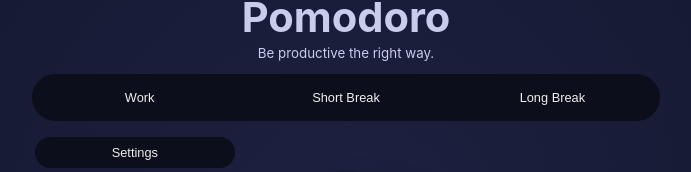
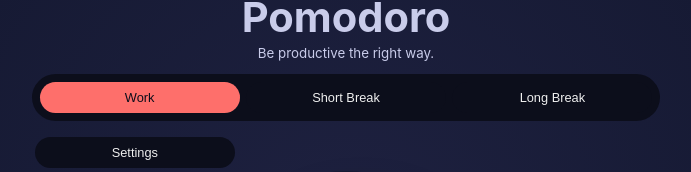
Before and after one commit to vitorolopes/React_Pomodoro, a React (Create React App) app: page / in a window 1280 px wide. Both pictures are taken after a click on the button "Set Timer". Shown: the part 162-334 px from the top of the page, without its empty margins (294-985 px from the left). Built offline with nearby package versions, Linux system fonts and the light colour scheme.

Commit message:
Add the key property to <CountdownCircleTimer/>.Change the background color when a determined subTimer is active

```diff
--- a/src/components/Button.js
+++ b/src/components/Button.js
@@ -4,6 +4,7 @@ const Button = (props) => {
   return (
     <button
         onClick={props.callback}
+        className={props.activeClass}
     >
           {props.title}
     </button>
--- a/src/components/Pomodoro.js
+++ b/src/components/Pomodoro.js
@@ -1,4 +1,4 @@
-import React from 'react'
+import React, {useState} from 'react'
 import Button from './Button'
 import CountdownAnimation from './CountdownAnimation'
 import {useSettingsContext} from '../context/SettingsContextProvider';
@@ -7,23 +7,38 @@ const Pomodoro = () => {
 
   const {startTimer, pauseTimer, updateExecuting, executing} = useSettingsContext();
 
+  const [key, setKey] = useState(0)
 
   const chooseWorkLongShort = (WorkLongShort) => {
      updateExecuting({
       ...executing,
       currentSubTimer: WorkLongShort
      })
+
+     setKey(prevKey => prevKey + 1)
   }
 
-  // TODO 2: Change the background color when a determined subTimer is active
+
 
   return (
     <div >
 
       <ul className='labels'>
-        <li><Button title="Work" callback={() => chooseWorkLongShort("work")} /></li>
-        <li><Button title="Short Break" callback={() => chooseWorkLongShort("short")}/></li>
-        <li><Button title="Long Break" callback={() => chooseWorkLongShort("long")}/></li>
+        <li>
+          <Button title="Work" callback={() => chooseWorkLongShort("work")}
+                  activeClass = {executing.currentSubTimer === "work" ? "active-label" : " "}
+          />
+        </li>
+        <li>
+          <Button title="Short Break" callback={() => chooseWorkLongShort("short")}
+                  activeClass = {executing.currentSubTimer === "short" ? "active-label" : " "}
+          />
+        </li>
+        <li>
+          <Button title="Long Break" callback={() => chooseWorkLongShort("long")}
+                  activeClass = {executing.currentSubTimer === "long" ? "active-label" : " "}
+          />
+          </li>
       </ul>
 
         <Button title="Settings"
@@ -32,7 +47,10 @@ const Pomodoro = () => {
 
       <div className="timer-container">
         <div className="time-wrapper">
-          <CountdownAnimation/>
+          <CountdownAnimation
+            key={key}
+
+          />
         </div>
       </div>
 
--- a/src/components/SetPomodoro.js
+++ b/src/components/SetPomodoro.js
@@ -9,7 +9,8 @@ const SetPomodoro = () => {
   const [newTimer, setNewTimer] = useState({
                             work: 10,
                             short: 1,
-                            long: 2
+                            long: 2,
+                            currentSubTimer: "work"
   })
 
   const handleChange = (e) => {
```
Also changed, not shown: src/components/CountdownAnimation.js (+9 -4 lines).
